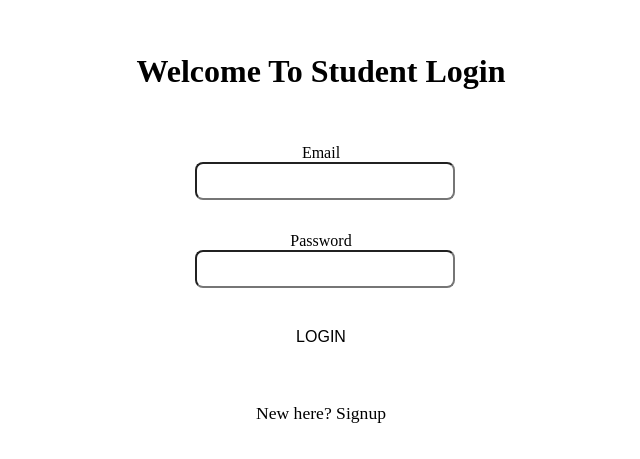
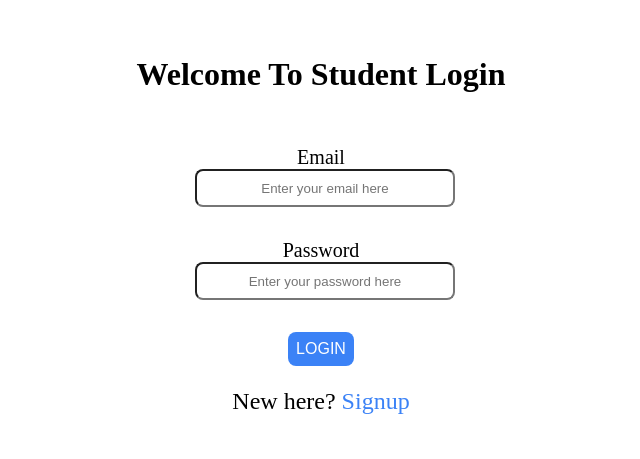
Before and after one commit to sanyam80/examination_frontend_project, a React (Create React App) app: page /studentLogin in a window 1280 px wide. Shown: the part 155-614 px from the top of the page, without its empty margins (319-959 px from the left). Built offline with nearby package versions, Linux system fonts and the light colour scheme.

Commit message:
initial commit

```diff
--- a/src/components/addTest/AddTest.js
+++ b/src/components/addTest/AddTest.js
@@ -1,4 +1,4 @@
-import style from "./AddTest.css";
+import style from "./AddTest.module.css";
 import { addNewExam } from "../../features/index";
 import { useDispatch } from "react-redux";
 import { useState } from "react";
--- a/src/components/examCard/ExamCard.js
+++ b/src/components/examCard/ExamCard.js
@@ -1,4 +1,4 @@
-import style from "./ExamCard.css";
+import style from "./ExamCard.module.css";
 import { Link, useNavigate, useLocation } from "react-router-dom";
 
 export const ExamCard = ({ examId, examName, examScore }) => {
@@ -8,12 +8,12 @@ export const ExamCard = ({ examId, examName, examScore }) => {
   console.log(pathname);
   return (
     <div className={style.card}>
-      <p>{examName}</p>
+      <p className={style.exam_card}>{examName}</p>
       {examScore || examScore === 0 ? (
         <p>Marks Scored: {examScore}</p>
       ) : (
         localStorage.getItem("studentDetail") && (
-          <p onClick={() => navigate(`/examPaper/${examId}`)}>Start Exam</p>
+          <p className = {style.exam_name} onClick={() => navigate(`/examPaper/${examId}`)}>Start Exam</p>
         )
       )}
       {(examScore || examScore === 0) && (
--- a/src/components/examCard/ExamCard.css
+++ b/src/components/examCard/ExamCard.module.css
@@ -11,6 +11,13 @@
     transition-property: all;
     transition-duration: 1s;
     font-size: 1.1rem;
+  }
+  .exam_card{
+    font-size: 32px;;
+  }
+  .exam_name{
+    font-size: 30px;
+    margin-left: 40px;
   }
 
   .actionButtons {
--- a/src/components/navbar/Navbar.css
+++ /dev/null
@@ -1,17 +0,0 @@
-.navContainer {
-    background-color: var(--nav-color);
-    display: flex;
-    align-items: center;
-    justify-content: space-between;
-    padding: 1.7rem 2rem;
-    font-size: 1.2rem;
-  }
-
-  .right {
-    display: flex;
-    column-gap: 2rem;
-  }
-
-  .logoutBtn:hover {
-    cursor: pointer;
-  }
--- a/src/components/navbar/Navbar.js
+++ b/src/components/navbar/Navbar.js
@@ -1,4 +1,4 @@
-import style from "./Navbar.css";
+import style from "./Navbar.module.css";
 import { Link, useNavigate, useLocation } from "react-router-dom";
 import { useSelector, useDispatch } from "react-redux";
 import { studentLogout, staffLogout } from "../../features/index";
@@ -36,7 +36,7 @@ export function Navbar() {
       <p>Online Examinaton Portal</p>
       <div className={style.right}>
         {/* <p className="">Student Status</p> */}
-        <p>Welcome {name}</p>
+        <p className={style.name}>Welcome {name}</p>
         <p onClick={logoutHandler} className={style.logoutBtn}>
           Logout
         </p>
--- /dev/null
+++ b/src/components/navbar/Navbar.module.css
@@ -0,0 +1,36 @@
+.navContainer {
+    background-color: #3b82f6;
+     display: flex;
+    align-items: center;
+    justify-content: space-between;
+    margin-left:10px;
+    margin-right:10px;
+    border-radius: 20px;
+    /* padding: 0.3rem; */
+    /* font-size: 1.2rem; */
+  }
+  .navContainer > p{
+    font-size: 40px;
+    font-weight: 700;
+    padding-left: 20px;
+    color:white;
+  }
+
+  .right {
+    display: flex;
+    column-gap: 2rem;
+  }
+  .logoutBtn{
+    color: white;
+    font-weight: 600;
+    padding-right: 20px;
+    font-size: 30px;
+  }
+  .name{
+    font-size: 30px;
+    color: white;
+  }
+  .logoutBtn:hover {
+    cursor: pointer;
+
+  }
--- a/src/pages/studentLogin/StudentLogin.js
+++ b/src/pages/studentLogin/StudentLogin.js
@@ -37,6 +37,7 @@ export function StudentLogin() {
             id="email"
             name="email"
             value={userDetail.email}
+            placeholder = "Enter your email here"
             required
             onChange={(e) =>
               setUserDetail({ ...userDetail, email: e.target.value })
@@ -50,6 +51,7 @@ export function StudentLogin() {
             id="password"
             name="password"
             value={userDetail.password}
+            placeholder = "Enter your password here"
             required
             onChange={(e) =>
               setUserDetail({ ...userDetail, password: e.target.value })
--- a/src/pages/studentLogin/StudentLogin.module.css
+++ b/src/pages/studentLogin/StudentLogin.module.css
@@ -4,6 +4,12 @@
     flex-direction: column;
     justify-content: center;
     align-items: center;
+  }
+  label{
+    font-size: 20px;
+  }
+  input{
+    text-align: center;
   }
 
   .form {
@@ -36,25 +42,20 @@
   }
 
   .loginBtn {
-    background-color: var(--button-dark-color);
-    /* color: white; */
-    width: 100%;
+    background-color: #3b82f6;
+    color:white;
+
   }
 
-  .loginBtn:hover {
-    background-color: var(--button-light-color);
-  }
+
 
   .signupLine {
-    font-size: 1.1rem;
+    font-size: 1.5rem;
     align-self: center;
+    margin-top:-10px;
   }
 
   .signup {
-    color: var(--button-dark-color);
-    text-decoration: none;
-  }
-
-  .signup:hover {
-    color: var(--button-light-color);
-  }
+     color:#3b82f6;
+     text-decoration: none;
+ }
--- a/src/pages/studentSignup/StudentSignup.js
+++ b/src/pages/studentSignup/StudentSignup.js
@@ -41,6 +41,7 @@ export function StudentSignup() {
             id="name"
             name="name"
             value={userDetail.name}
+            placeholder="Enter your name here"
             required
             onChange={(e) =>
               setUserDetail({ ...userDetail, name: e.target.value })
@@ -54,6 +55,7 @@ export function StudentSignup() {
             id="email"
             name="email"
             value={userDetail.email}
+            placeholder="Enter your email here"
             required
             onChange={(e) =>
               setUserDetail({ ...userDetail, email: e.target.value })
@@ -67,6 +69,7 @@ export function StudentSignup() {
             id="password"
             name="password"
             value={userDetail.password}
+            placeholder="Enter your password here"
             required
             onChange={(e) =>
               setUserDetail({ ...userDetail, password: e.target.value })
@@ -75,7 +78,6 @@ export function StudentSignup() {
         </div>
         <div>
           <button className={style.loginBtn}>SIGNUP</button>
-          <br />
         </div>
         <p className={style.signupLine}>
           Already a user?{" "}
--- a/src/pages/studentSignup/StudentSignup.module.css
+++ b/src/pages/studentSignup/StudentSignup.module.css
@@ -7,7 +7,6 @@
   }
 
   .form {
-    background-color: var(--nav-color);
     display: flex;
     flex-direction: column;
     min-width: 20%;
@@ -34,27 +33,28 @@
     padding: 0.5rem;
     font-size: 1rem;
   }
+  input{
+    text-align: center;
+  }
+  label{
+    font-size: 20px;
+  }
+  .loginBtn {
+    background-color: #3b82f6;
+    color:white;
 
-  .loginBtn {
-    background-color: var(--button-dark-color);
-
-    width: 100%;
   }
 
-  .loginBtn:hover {
-    background-color: var(--button-light-color);
-  }
+
 
   .signupLine {
-    font-size: 1.1rem;
+    font-size: 1.5rem;
     align-self: center;
+    margin-top: -10px;
   }
 
   .signup {
-    color: var(--button-dark-color);
+    color:#3b82f6;
+
     text-decoration: none;
   }
-
-  .signup:hover {
-    color: var(--button-light-color);
-  }
```
Also changed, not shown: src/components/addTest/AddTest.module.css (renamed from src/components/addTest/AddTest.css).
